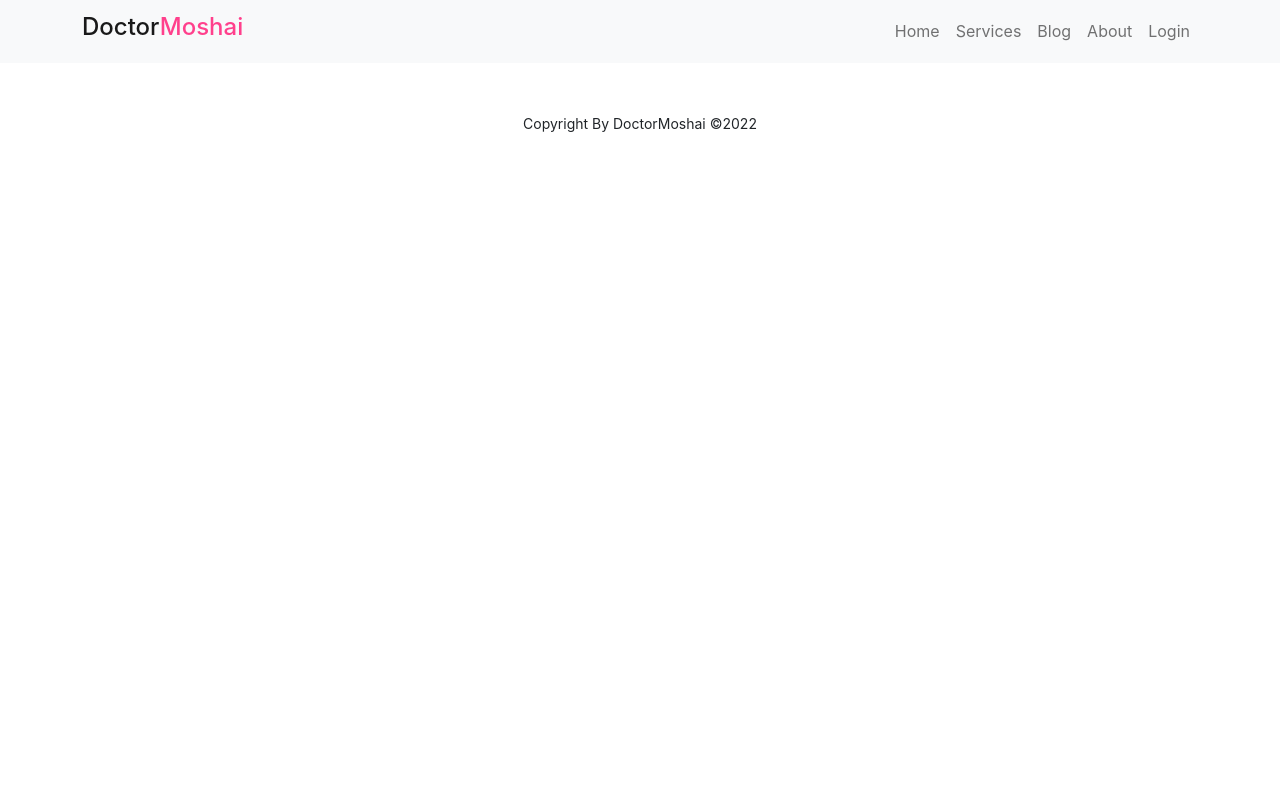
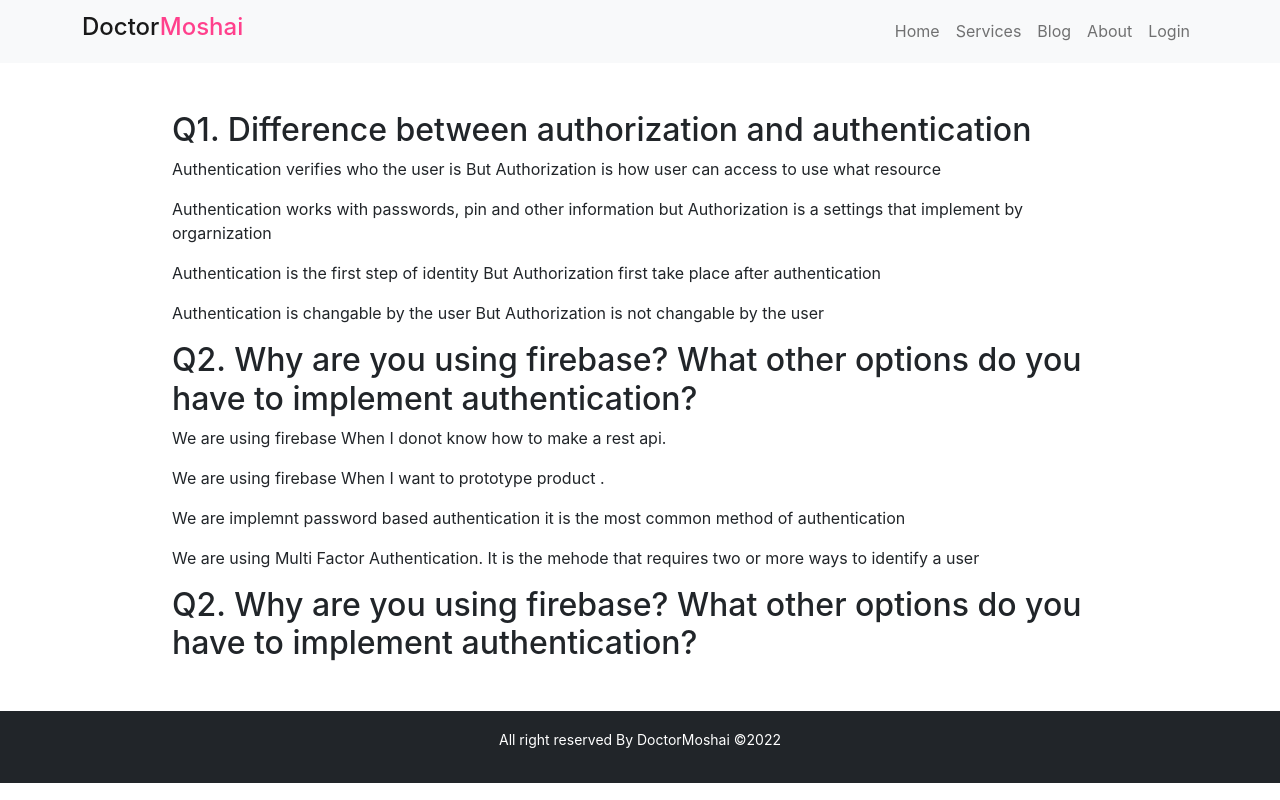
Before and after one commit to rhrafiulhaque/independent-service-provider, a React (Create React App) app: page /blog in a window 1280 px wide. Built offline with nearby package versions, Linux system fonts and the light colour scheme; no server answers.

Commit message:
about me page done

```diff
--- a/src/Component/About/About.js
+++ b/src/Component/About/About.js
@@ -1,9 +1,13 @@
 import React from 'react';
+import myphoto from '../../images/myphoto.jpg'
 
 const About = () => {
     return (
-        <div>
-
+        <div className='container w-75 mx-auto text-center my-5'>
+            <img className='' style={{width:'190px'}} src={myphoto} alt="" />
+            <h1>RH Rafiul Haque</h1>
+            <h4 style={{fontSize:'15px'}}>Studing at Daffodil University</h4>
+            <p className='my-3'>It is important that I am as a software engineer have goals for each year to help with my professional development. Such improvement will help to enhance the engineers ability to perform their engineering duties and advance in their career.Software engineering is constantly changing and evolving. As such, software engineers are in a position where they are in constant need to learn new technologies. I am working hard to be a best software Engineer </p>
         </div>
     );
 };
--- a/src/Component/Blog/Blog.js
+++ b/src/Component/Blog/Blog.js
@@ -2,7 +2,18 @@ import React from 'react';
 
 const Blog = () => {
     return (
-        <div>
+        <div className='container w-75 mx-auto  my-5'>
+            <h2> Q1. Difference between authorization and authentication</h2>
+            <p>Authentication verifies who the user is But Authorization is how user can access to use what resource</p>
+            <p>Authentication works with passwords, pin and other information but Authorization is a settings that implement by orgarnization</p>
+            <p>Authentication is the first step of identity But Authorization first take place after authentication</p>
+            <p>Authentication is changable by the user But Authorization is not changable by the user</p>
+            <h2> Q2.  Why are you using firebase? What other options do you have to implement authentication?</h2>
+            <p> We are using firebase When I donot know how to make a rest api.</p>
+            <p> We are using firebase When I want to prototype product .</p>
+            <p> We are implemnt password based authentication it is the most common method of authentication</p>
+            <p>We are using Multi Factor Authentication. It is the mehode that requires two or more ways to identify a user  </p>
+            <h2> Q2.  Why are you using firebase? What other options do you have to implement authentication?</h2>
 
         </div>
     );
--- a/src/Component/Footer/Footer.js
+++ b/src/Component/Footer/Footer.js
@@ -5,8 +5,8 @@ const Footer = () => {
     const year = today.getFullYear();
 
     return (
-        <footer className='text-center mt-5'>
-            <p><small>Copyright By DoctorMoshai <span dangerouslySetInnerHTML={{ "__html": "&copy;" }} />{year} </small></p>
+        <footer className='text-center mt-5 bg-dark text-white py-3'>
+            <p><small>All right reserved By DoctorMoshai <span dangerouslySetInnerHTML={{ "__html": "&copy;" }} />{year} </small></p>
         </footer>
     );
 };
--- a/src/Component/Register/Register.js
+++ b/src/Component/Register/Register.js
@@ -3,9 +3,9 @@ import { Link, useNavigate } from 'react-router-dom';
 import { useCreateUserWithEmailAndPassword, useUpdateProfile} from 'react-firebase-hooks/auth';
 import './Register.css';
 import auth from '../../firebase.init';
-// import SocialLogin from '../SocialLogin/SocialLogin';
 import Loading from '../Loading/Loading';
 import { Button, Form } from 'react-bootstrap';
+import SocialLogin from '../SocialLogin/SocialLogin';
 
 const Register = () => {
     const [
@@ -59,7 +59,7 @@ const Register = () => {
             </Form>
             <p>Already have an account? <Link to="/login" className='text-primary pe-auto text-decoration-none' onClick={navigateLogin}>Please Login</Link> </p>
 
-            {/* <SocialLogin></SocialLogin> */}
+            <SocialLogin></SocialLogin>
         </div>
     );
 };
--- a/src/Component/SocialLogin/SocialLogin.js
+++ b/src/Component/SocialLogin/SocialLogin.js
@@ -3,11 +3,12 @@ import { useSignInWithGoogle } from 'react-firebase-hooks/auth';
 import { useNavigate } from 'react-router-dom';
 import auth from '../../firebase.init';
 import Loading from '../Loading/Loading';
+import google from '../../images/google.png'
 
 const SocialLogin = () => {
     const [signInWithGoogle, user, loading, error] = useSignInWithGoogle(auth);
     const navigate = useNavigate();
-    if(loading){
+    if (loading) {
         return <Loading></Loading>
     }
     if (user) {
@@ -15,16 +16,16 @@ const SocialLogin = () => {
     }
     return (
         <div>
-             <div className='d-flex align-items-center'>
+            <div className='d-flex align-items-center'>
                 <div style={{ height: '1px' }} className='bg-danger w-50'></div>
                 <p className='mt-2 px-2'>or</p>
                 <div style={{ height: '1px' }} className='bg-danger w-50'></div>
             </div>
             <div>
-            <button
+                <button
                     onClick={() => signInWithGoogle()}
-                    className='btn btn-info w-50 d-block mx-auto my-2'>
-                    <img style={{ width: '30px' }} alt="" />
+                    className='btn btn-primary w-50 d-block mx-auto my-2'>
+                    <img style={{ width: '30px' }} src={google} alt="" />
                     <span className='px-2'>Google Sign In</span>
                 </button>
             </div>
```
Also changed, not shown: src/images/google.png (added), src/images/myphoto.jpg (added).
